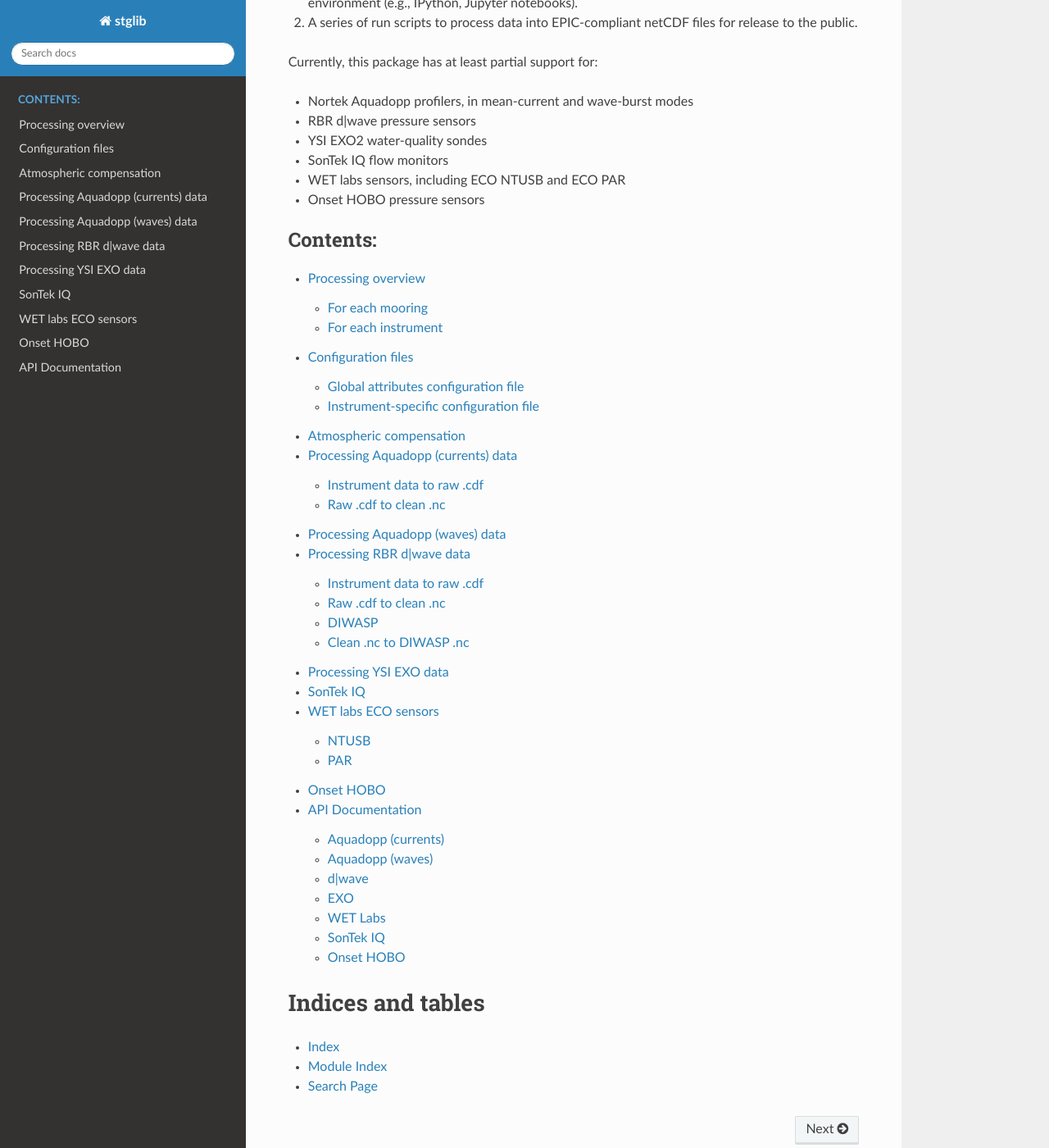
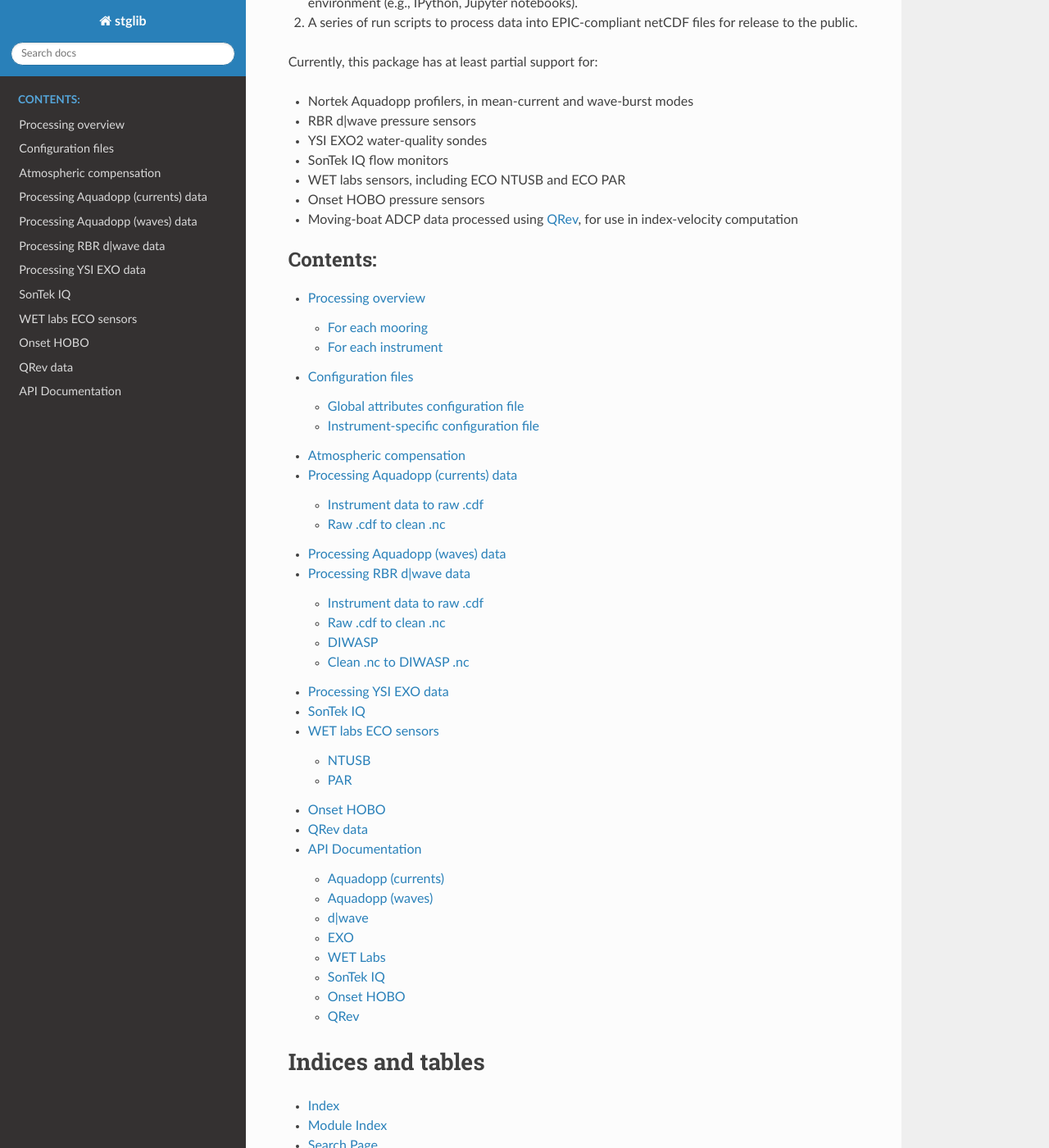
Before and after one commit to USGS-CMG/stglib, a Sphinx documentation site: the page built from doc/index.rst, in a window 1280 px wide and 1400 px high, scrolled down 336 px. Shown: the whole window at 82% size. Built offline with Sphinx 7.4.7 and the Read the Docs theme 2.0.0, drawn with Linux system fonts in a browser that asks for light colours.

Commit message:
Doc updates

```diff
--- a/doc/config.rst
+++ b/doc/config.rst
@@ -8,7 +8,7 @@ Global attributes configuration file
 
 This file describes attributes that apply to the mooring, and uses a peculiar formatting as shown in the example below.
 
-.. literalinclude:: examples/glob_att1076a.txt
+.. literalinclude:: ../examples/glob_att1076a.txt
    :linenos:
 
 Instrument-specific configuration file
@@ -16,6 +16,6 @@ Instrument-specific configuration file
 
 This file is instrument-specific and is YAML formatted. An example is given below.
 
-.. literalinclude:: examples/config.yaml
+.. literalinclude:: ../examples/config.yaml
    :language: yaml
    :linenos:
--- a/doc/hobo.rst
+++ b/doc/hobo.rst
@@ -2,4 +2,4 @@ Onset HOBO
 **********
 
 
-Currently this module supports reading the ``.csv`` file exported from the HOBO software into an xarray ``Dataset`` using :py:meth:`stglib.hobo.read_hobo`.
+Currently this module supports reading the ``.csv`` file exported from the HOBO software into an xarray ``Dataset`` using :py:meth:`~stglib.hobo.read_hobo`.
--- a/doc/index.rst
+++ b/doc/index.rst
@@ -22,6 +22,9 @@ Currently, this package has at least partial support for:
 - SonTek IQ flow monitors
 - WET labs sensors, including ECO NTUSB and ECO PAR
 - Onset HOBO pressure sensors
+- Moving-boat ADCP data processed using QRev_, for use in index-velocity computation
+
+.. _QRev: https://hydroacoustics.usgs.gov/movingboat/QRev.shtml
 
 .. toctree::
    :maxdepth: 2
--- /dev/null
+++ b/doc/indexvel.rst
@@ -0,0 +1,4 @@
+QRev data
+*********
+
+Currently this module supports reading the XML file output by QRev into a Python dict via :py:meth:`~stglib.indexvel.parse_qrev_xml`.
--- a/doc/iq.rst
+++ b/doc/iq.rst
@@ -1,4 +1,4 @@
 SonTek IQ
 *********
 
-Currently this module supports reading the ``.mat`` file exported from the SonTek IQ software into an xarray ``Dataset`` using :py:meth:`stglib.iq.read_iq`.
+Currently this module supports reading the ``.mat`` file exported from the SonTek IQ software into an xarray ``Dataset`` using :py:meth:`~stglib.iq.read_iq`.
--- a/doc/wet.rst
+++ b/doc/wet.rst
@@ -4,9 +4,9 @@ WET labs ECO sensors
 NTUSB
 =====
 
-Currently this module supports reading the text file saved from the terminal program used to interface with the instrument into an xarray ``Dataset`` using :py:meth:`stglib.eco.read_ntu`.
+Currently this module supports reading the text file saved from the terminal program used to interface with the instrument into an xarray ``Dataset`` using :py:meth:`~stglib.eco.read_ntu`.
 
 PAR
 ===
 
-Currently this module supports reading the text file saved from the terminal program used to interface with the instrument into an xarray ``Dataset`` using :py:meth:`stglib.eco.read_par`.
+Currently this module supports reading the text file saved from the terminal program used to interface with the instrument into an xarray ``Dataset`` using :py:meth:`~stglib.eco.read_par`.
```
Also changed, not shown: other parts of doc/index.rst (+1 -0 lines), doc/code.rst (+8 -0 lines), doc/examples/config.yaml (deleted, +0 -15 lines), doc/examples/glob_att1076a.txt (deleted, +0 -25 lines).
